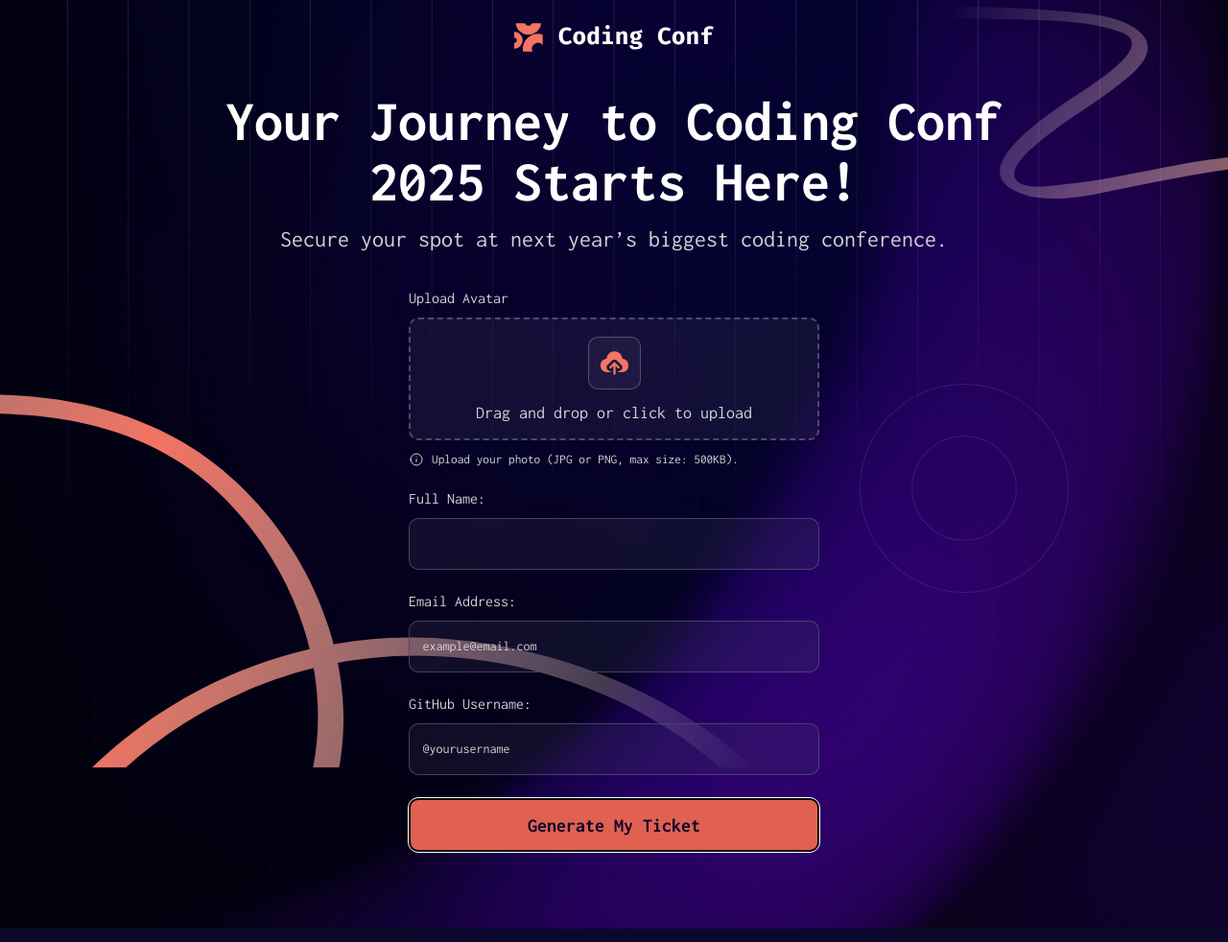
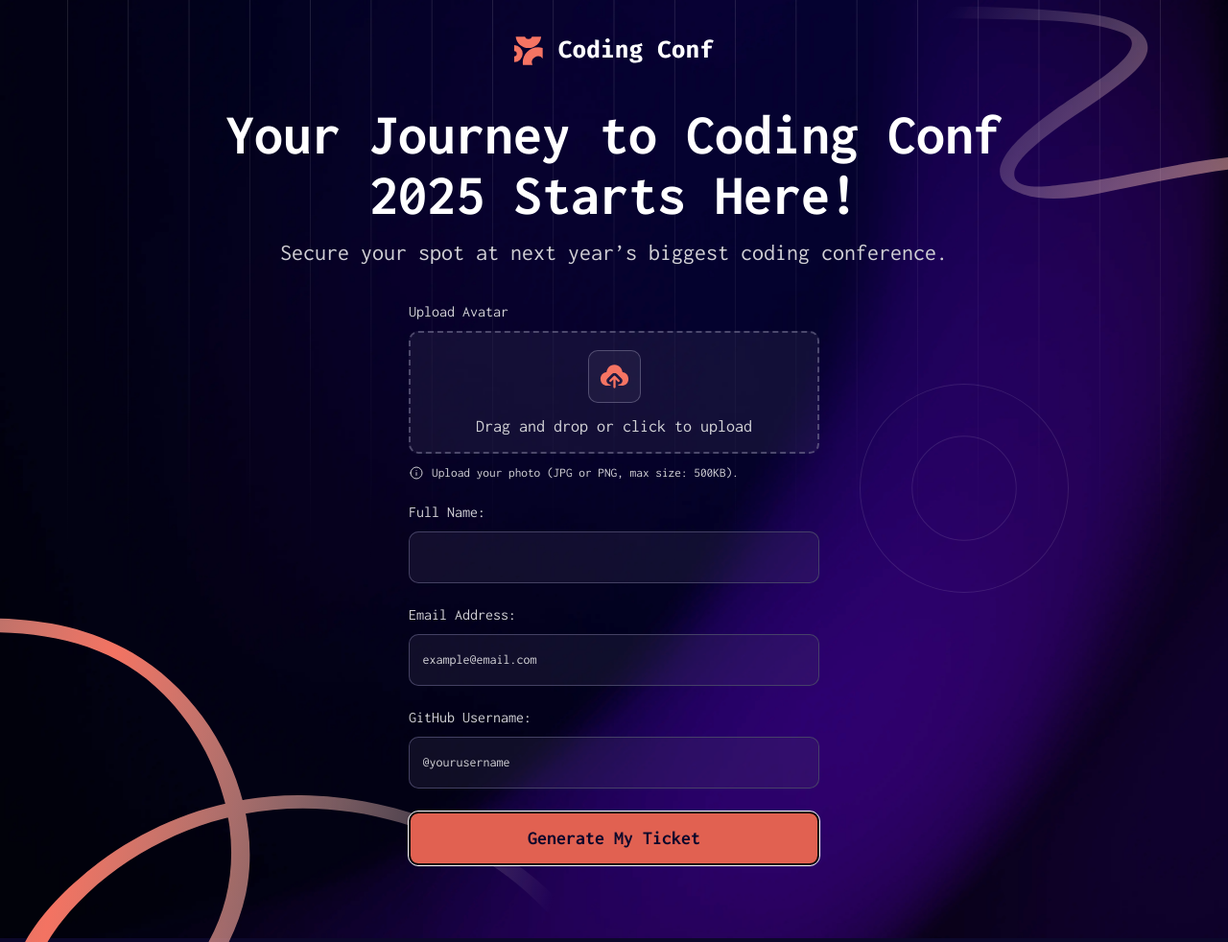
Before and after one commit to UloakuObi/conference-ticket-generator-design, a website with bundled scripts: page index.html in a window 1280 px wide. Shown: the whole page at 96% size. Built offline with nearby package versions, Linux system fonts and the light colour scheme.

Commit message:
Update background styles

```diff
--- a/index.css
+++ b/index.css
@@ -41,6 +41,7 @@ h1, h2, h3, h4, p {
 
 html, body {
     height: 100%;
+    min-height: 100%;
     margin: 0;
     padding: 0;
 }
@@ -127,7 +128,7 @@ header {
 }
 
 .logo {
-    margin-top: 1rem;
+    margin-top: 1.85rem;
     margin-bottom: 1.5rem;
 }
 
@@ -468,6 +469,7 @@ h3.card-name {
 /* - BACKGROUNG IMAGES- */
 /* -------------------- */
 
+
 .bg-pattern-lines {
     position: fixed;
     inset: 0;
@@ -480,15 +482,23 @@ h3.card-name {
     position: absolute;
     top: 0;
     right: 0;
-    z-index: 5;
+    z-index: 3;
 }
 
-.bg-squiggly-bottom,
+.squiggly-bottom-wrapper {
+    position: relative;
+    left: -50%;
+    bottom: 0;
+    height: 100%;
+    margin-top: auto;
+}
 .bg-squiggly-bottom img {
-    position: fixed;
+    position: absolute;
     left: 0;
     bottom: 0;
-    z-index: 4;
+    width: 600px;
+    height: 400px;
+    z-index: 3;
 }
 
 @media (max-width:769px) {
--- a/index.html
+++ b/index.html
@@ -95,10 +95,12 @@
   <img class="bg-pattern-lines" src="./assets/images/pattern-lines.svg" alt="">
   <img class="bg-squiggly-top" src="./assets/images/pattern-squiggly-line-top.svg" alt="decorative squiggly pattern on the background"/>
 
-  <picture class="bg-squiggly-bottom">
-    <source media="(max-width: 768px)" srcset="assets/images/pattern-squiggly-line-bottom-mobile-tablet.svg">
-    <img src="./assets/images/pattern-squiggly-line-bottom-desktop.svg" alt="">
-  </picture>
+  <div class="squiggly-bottom-wrapper">
+    <picture class="bg-squiggly-bottom">
+      <source media="(max-width: 768px)" srcset="assets/images/pattern-squiggly-line-bottom-mobile-tablet.svg">
+      <img src="./assets/images/pattern-squiggly-line-bottom-desktop.svg" alt="">
+    </picture>
+  </div>
 
   <img class="bg-pattern-circle" src="./assets/images/pattern-circle.svg" alt="decorative circular pattern on the background"/>
 
```
Also changed, not shown: success.html (+6 -4 lines).
